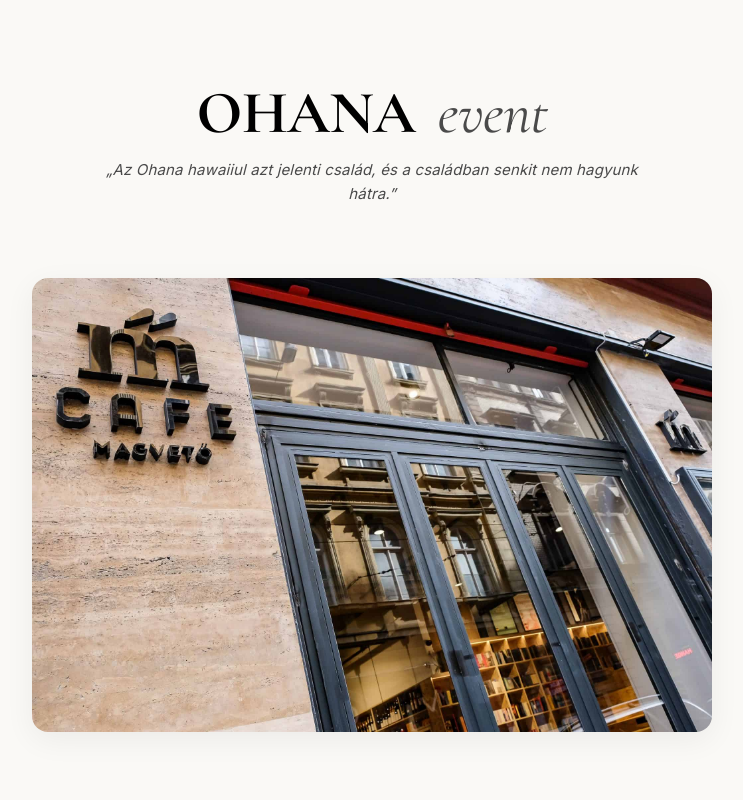
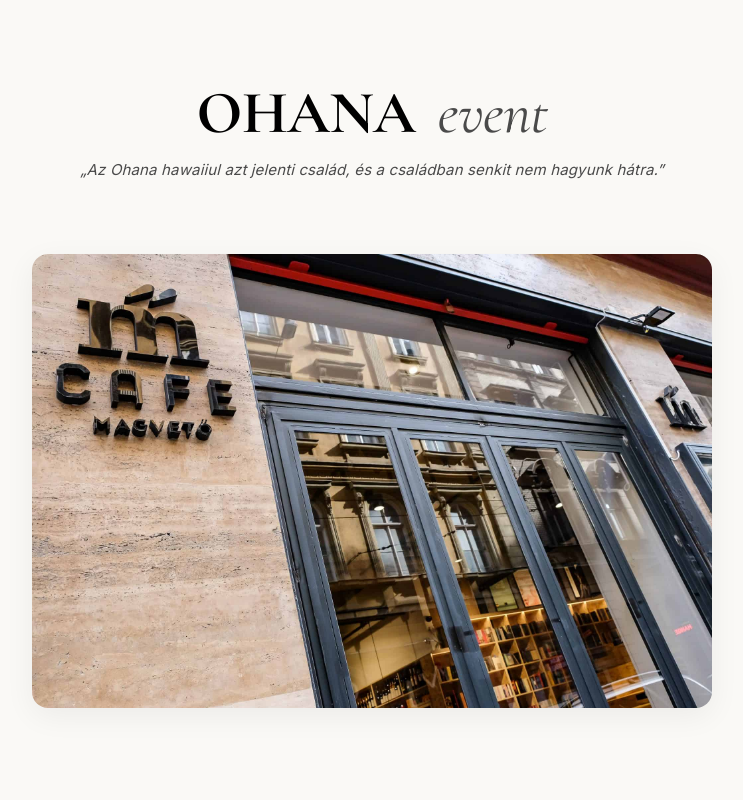
Before and after one commit to denyuel/bettinabalazs.com, a React (Vite) app: page / in a window 1280 px wide. Shown: the top 800 px of the page, without its empty margins (268-1011 px from the left). Built offline with nearby package versions, Linux system fonts and the light colour scheme; no server answers.

Commit message:
style: Expand max-width of brand-subtitle to display Hawaii quote on a single line on desktop

```diff
--- a/src/index.css
+++ b/src/index.css
@@ -127,7 +127,7 @@ header {
   text-transform: none;
   color: var(--text-secondary);
   margin-bottom: 3.5rem;
-  max-width: 580px;
+  max-width: 100%;
   margin-left: auto;
   margin-right: auto;
 }
```
